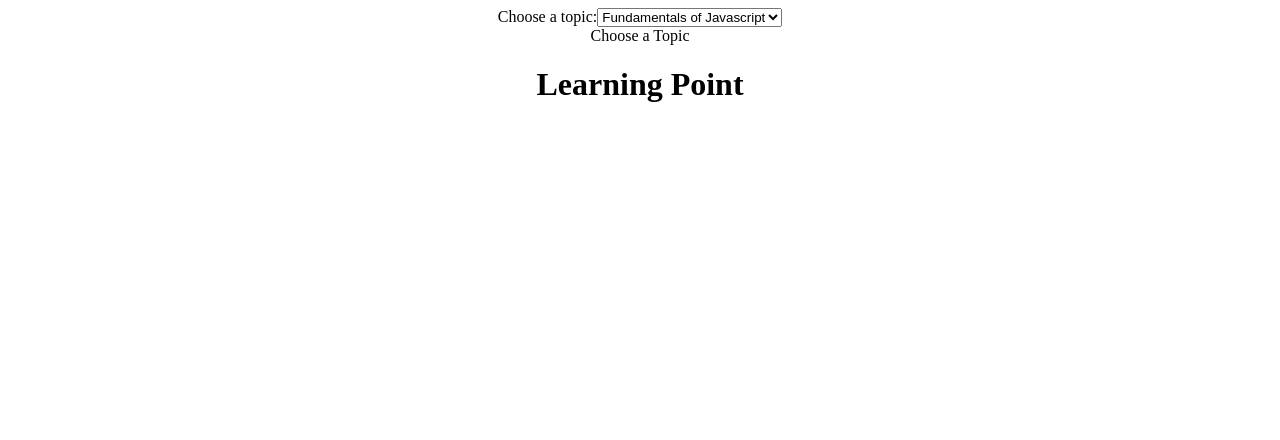
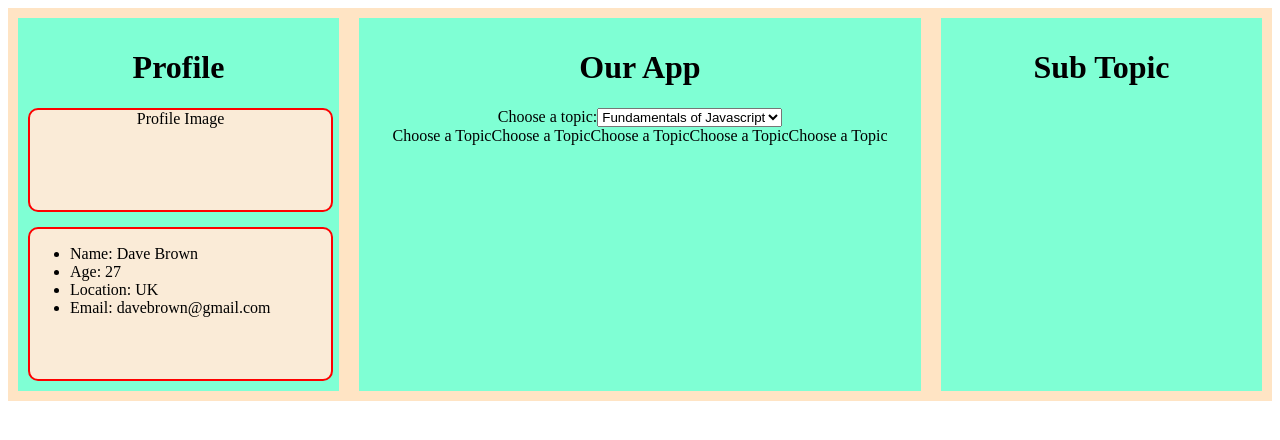
Before and after one commit to SchoolOfCode/w9_frontend-project-bc12room27, a React (Create React App) app: page / in a window 1280 px wide. Shown: the top 440 px of the page. Built offline with nearby package versions, Linux system fonts and the light colour scheme.

Commit message:
basic css added for component layouts

```diff
--- /dev/null
+++ b/src/Display/Display.css
@@ -0,0 +1,4 @@
+.right-column {
+    border: 2px solid green;
+    width: 100%
+  }
--- a/src/Display/Display.js
+++ b/src/Display/Display.js
@@ -0,0 +1,21 @@
+import "../Main/App.css";
+
+function Display(props) {
+  const { selectedTopic } = props;
+  return (
+    <div className="right-section">
+      <h1>{selectedTopic.title}</h1>
+      {selectedTopic.resources.map((resource, index) => {
+        return (
+          <p key={index}>
+            {index + 1} {resource}
+          </p>
+        );
+      })}
+      <p>{selectedTopic.summary}</p>
+      <p>{selectedTopic.notes}</p>
+    </div>
+  );
+}
+
+export default Display;
--- a/src/Main/App.css
+++ b/src/Main/App.css
@@ -1,62 +1,49 @@
-
-/*DAY SECTION COMPONENT*/
-
-.DaySection{
- Height: 100px;
- Width: 400px;
-
- display: flex;
-  flex-direction: column;
-  align-items: center;
-  justify-content: center;
-
-
-}
-
-
+/* EVERYTHING */
 
 .App {
   text-align: center;
 }
 
-.App-logo {
-  height: 40vmin;
-  pointer-events: none;
+ /* CONTAINER LAYOUT */
+
+.App{
+  display: flex;
+  background-color: bisque;
+  align-content: center;
+  justify-content: center;
 }
 
-@media (prefers-reduced-motion: no-preference) {
-  .App-logo {
-    animation: App-logo-spin infinite 20s linear;
-  }
+.Profile{
+  background-color: aquamarine;
+  align-items: center;
+  margin: 10px;
+  width: 25%;
+  padding: 10px;
 }
 
-.App-header {
-  background-color: #282c34;
-  min-height: 100vh;
-  display: flex;
-  flex-direction: column;
+.main-section{
+  background-color: aquamarine;
   align-items: center;
-  justify-content: center;
-  font-size: calc(10px + 2vmin);
-  color: white;
+  margin: 10px;
+  width: 45%;
+  padding: 10px;
 }
 
-.App-link {
-  color: #61dafb;
+.display{
+  background-color: aquamarine;
+  align-items: center;
+  margin: 10px;
+  width: 25%;
+  padding: 10px;
 }
 
-@keyframes App-logo-spin {
-  from {
-    transform: rotate(0deg);
-  }
-  to {
-    transform: rotate(360deg);
-  }
-}
+/* TOPIC RESULTS */
+
 
 .topic {
   border: 2px solid red;
   display: flex;
+  margin: 10px;
 }
 
 .left-column, .right-column {
@@ -66,4 +53,39 @@
 
 .single-topic {
   border: 2px solid blue;
+  text-align: left;
 }
+
+.sub-title-text {
+  padding:0px;
+  margin:0px;
+}
+
+.percentage-text {
+  padding:0px;
+  margin:4px;
+}
+
+/* PROFILE SECTION */
+
+
+.Profile-Image {
+  height: 100px;
+  width: 100%;
+  border-radius: 10px;
+  background-color: antiquewhite;
+  border: 2px solid red;
+  margin-bottom: 15px;
+
+}
+
+.Profile-Info {
+  height: 150px;
+  width: 100%;
+  background-color: antiquewhite;
+  border: 2px solid red;
+  border-radius: 10px;
+  text-align: left;
+
+
+}
--- a/src/Main/App.js
+++ b/src/Main/App.js
@@ -1,7 +1,9 @@
 import "./App.css";
-import "../Main/DaySection/DaySection";
-import DaySection from "../Main/DaySection/DaySection";
 import { useState, useEffect } from "react";
+import DropDown from "./DropDown/DropDown";
+import TopicResults from "./TopicResults/TopicResults";
+import Display from "../Display/Display";
+import Profile from "../Profile/Profile";
 
 const dummyData = [
   {
@@ -48,13 +50,35 @@ const dummyData = [
     resources: ["resource 1", "resource 2"],
     notes: "",
   },
+  {
+  id: 5,
+  title: "Props",
+  week: 6,
+  day: 3,
+  topicTitle: "React",
+  completion: 0,
+  summary: "this is a summary",
+  resources: ["resource 1", "resource 2"],
+  notes: "",
+},
+{
+  id: 6,
+  title: "Functions",
+  week: 1,
+  day: 1,
+  topicTitle: "Fundamentals of Javascript",
+  completion: 0,
+  summary: "this is a summary",
+  resources: ["resource 1", "resource 2"],
+  notes: "",
+},
 ];
 
 function App() {
   const [userSearch, setUserSearch] = useState("");
   const [topicsBySearch, setTopicsBySearch] = useState(dummyData);
   const [selectedTopic, setSelectedTopic] = useState({
-    title: "Learning Point",
+    title: "Sub Topic",
     resources: [],
     summary: "",
     notes: "",
@@ -76,7 +100,6 @@ function App() {
 
   function handleChange(e) {
     e.preventDefault();
-
     setUserSearch(e.target.value);
   }
 
@@ -93,57 +116,33 @@ function App() {
 
   return (
     <div className="App">
-      {/* <h1>Our App</h1>
-      <DaySection/> */}
+      <div className="Profile">
+        <h1>Profile</h1>
+        <Profile />
+      </div>
+
       <div className="main-section">
         {/* // headers  */}
+        <h1>Our App</h1>
         {/* // SELECTION COMPONENT */}
-
-        <div className="options">
-          <label htmlFor="topics">Choose a topic:</label>
-          <select name="topics" onChange={handleChange}>
-            <option value="Fundamentals of Javascript">
-              Fundamentals of Javascript
-            </option>
-            <option value="React">React</option>
-            <option value="Node">Node</option>
-            <option value="SQL">SQL</option>
-          </select>
-        </div>
+        <DropDown handleChange={handleChange}  />
+         {/* RESULTS OUTPUT */}
+        <TopicResults topics={topicsBySearch} handleClick={subTopicClick} />
+         {/* RESULTS OUTPUT */}
+         <TopicResults topics={topicsBySearch} handleClick={subTopicClick} />
+          {/* RESULTS OUTPUT */}
+        <TopicResults topics={topicsBySearch} handleClick={subTopicClick} />
+         {/* RESULTS OUTPUT */}
+         <TopicResults topics={topicsBySearch} handleClick={subTopicClick} />
+          {/* RESULTS OUTPUT */}
+        <TopicResults topics={topicsBySearch} handleClick={subTopicClick} />
       </div>
 
-      {/* Results output */}
-      {topicsBySearch.length > 0 ? (
-        <div className="topic">
-          <div className="left-column">
-            <div>{topicsBySearch[0].topicTitle}</div>
-            <p>Completion %</p>
-          </div>
-          <div className="right-column">
-            {topicsBySearch.map((topic ,index) => {
-              return (
-                <div className="single-topic" onClick={()=>subTopicClick(topic)}>
-                  <p>{topic.title}</p>
-                  <p>
-                    Week: {topic.week} Day: {topic.day}
-                  </p>
-                </div>
-              );
-            })}
-          </div>
-        </div>
-      ) : (
-        <>Choose a Topic</>
-      )}
+      <div className="display">
+        <Display selectedTopic={selectedTopic} />
+      </div>
 
-      <div className="right-section">
-        <h1>{selectedTopic.title}</h1>
-        {selectedTopic.resources.map((resource, index)=> {
-          return <p>{index+1} {resource}</p>
-        })}
-        <p>{selectedTopic.summary}</p>
-        <p>{selectedTopic.notes}</p>
-      </div>
+
     </div>
   );
 }
--- a/src/Main/DaySection/DaySection.js
+++ /dev/null
@@ -1,18 +0,0 @@
-import '../App.css'
-
-
-function DaySection() {
-  return (
-    <div className="DaySection">
-        <div className="DayLeftSide">Monday - Fundamentals of JS</div>
-        <div className="DayRightSide">
-            <div className="DaySubTopic">Arrays</div>
-            <div className="DaySubTopic">Objects</div>
-            <div className="DaySubTopic">Functions</div>
-        </div>
-
-    </div>
-  );
-}
-
-export default DaySection;
--- /dev/null
+++ b/src/Main/DropDown/DropDown.js
@@ -0,0 +1,23 @@
+import '../App.css'
+
+
+function DropDown(props) {
+    const { handleChange } = props
+
+
+  return (
+    <div className="DropDown">
+          <label htmlFor="topics">Choose a topic:</label>
+          <select name="topics" onChange={handleChange}>
+            <option value="Fundamentals of Javascript">
+              Fundamentals of Javascript
+            </option>
+            <option value="React">React</option>
+            <option value="Node">Node</option>
+            <option value="SQL">SQL</option>
+          </select>
+        </div>
+  );
+}
+
+export default DropDown
--- /dev/null
+++ b/src/Main/TopicResults/TopicResults.js
@@ -0,0 +1,38 @@
+import '../App.css'
+
+
+function TopicResults(props) {
+
+    const {topics, handleClick} = props;
+
+  return (
+      <>
+    {topics.length > 0 ? (
+        <div className="topic">
+          <div className="left-column">
+            <div>{topics[0].topicTitle}</div>
+            <div>Week: {topics[0].week}, Day: {topics[0].day} </div>
+            <p className='percentage-text'> x% Complete</p>
+          </div>
+          <div className="right-column">
+            {topics.map((topic ,index) => {
+              return (
+                <div className="single-topic" key={index} onClick={()=>handleClick(topic)}>
+                  <p className='sub-title-text'>{topic.title}</p>
+                  {/* <p>
+                    Week: {topic.week} Day: {topic.day}
+                  </p> */}
+                </div>
+              );
+            })}
+          </div>
+        </div>
+      ) : (
+        <>Choose a Topic</>
+      )}
+      </>
+  );
+}
+
+
+export default TopicResults
--- a/src/Profile/Profile.js
+++ b/src/Profile/Profile.js
@@ -0,0 +1,20 @@
+import '../Main/App.css'
+
+function Profile() {
+
+    return(
+        <div className='Profile-Container'>
+            <div className="Profile-Image">Profile Image</div>
+            <div className="Profile-Info">
+                <ul>
+                    <li>Name: Dave Brown</li>
+                    <li>Age: 27</li>
+                    <li>Location: UK</li>
+                    <li>Email: davebrown@gmail.com</li>
+                </ul>
+            </div>
+        </div>
+    )
+}
+
+export default Profile
```
